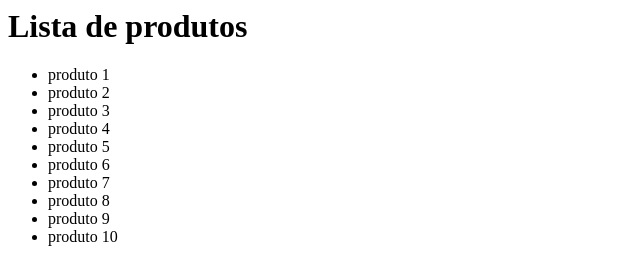
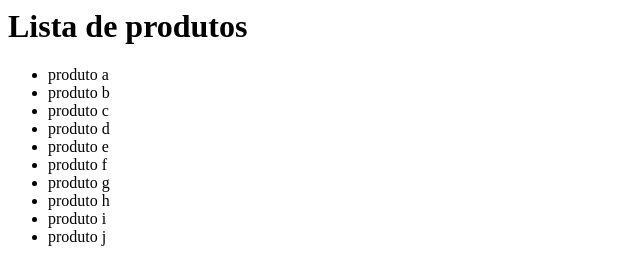
Before and after one commit to MatheusHegedus/meu-site, a plain HTML site: page index.html in a window 1280 px wide. Shown: the full height of the page, 0-640 px from the left. Drawn offline with Linux system fonts and the light colour scheme.

Commit message:
segunda modificação

```diff
--- a/index.html
+++ b/index.html
@@ -5,16 +5,16 @@
 <body>
 	<h1>Lista de produtos</h1>
 	<ul>
-		<li>produto 1</li>
-		<li>produto 2</li>
-		<li>produto 3</li>
-		<li>produto 4</li>
-		<li>produto 5</li>
-		<li>produto 6</li>
-		<li>produto 7</li>
-		<li>produto 8</li>
-		<li>produto 9</li>
-		<li>produto 10</li>
+		<li>produto a</li>
+		<li>produto b</li>
+		<li>produto c</li>
+		<li>produto d</li>
+		<li>produto e</li>
+		<li>produto f</li>
+		<li>produto g</li>
+		<li>produto h</li>
+		<li>produto i</li>
+		<li>produto j</li>
 	</ul>
 </body>
 
```
